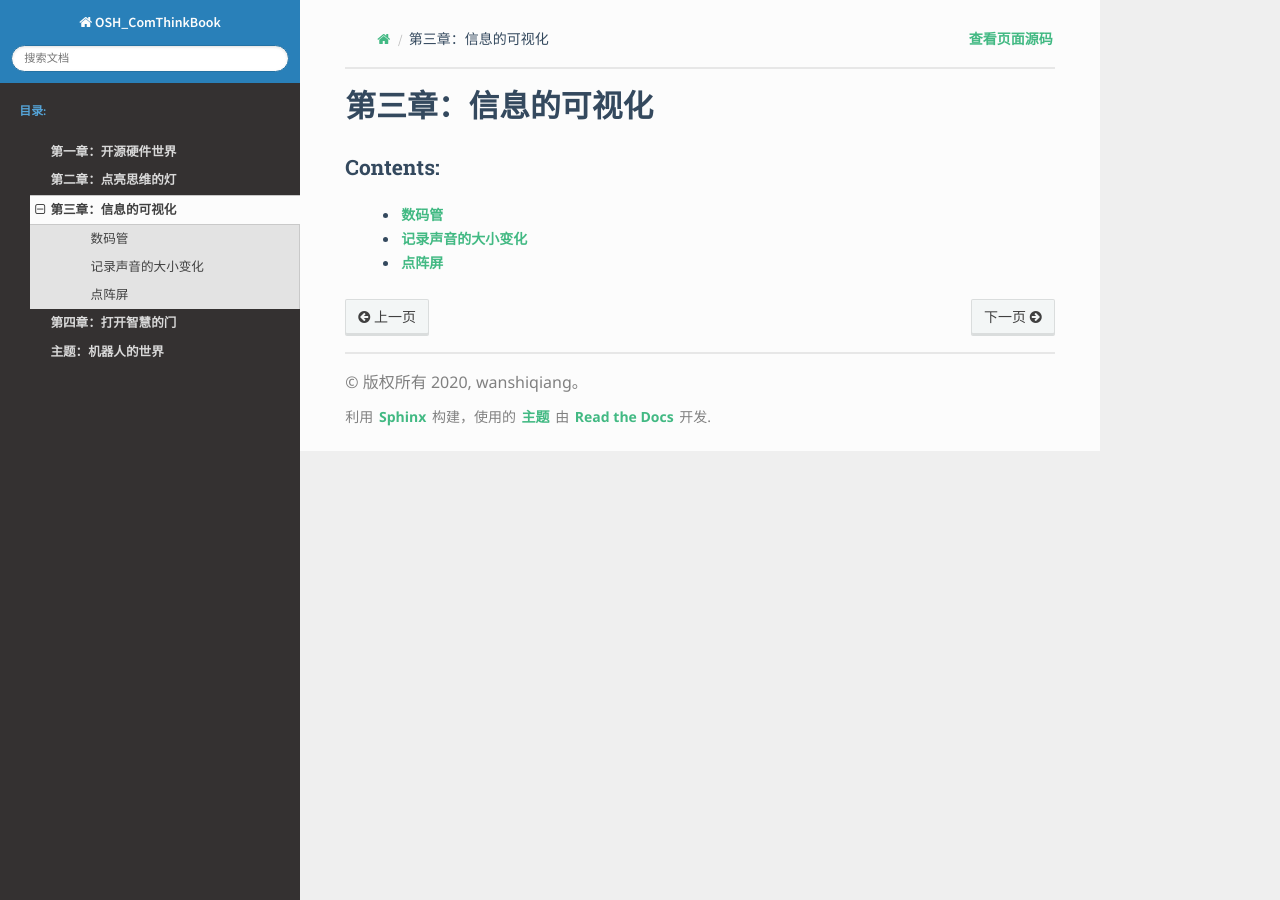
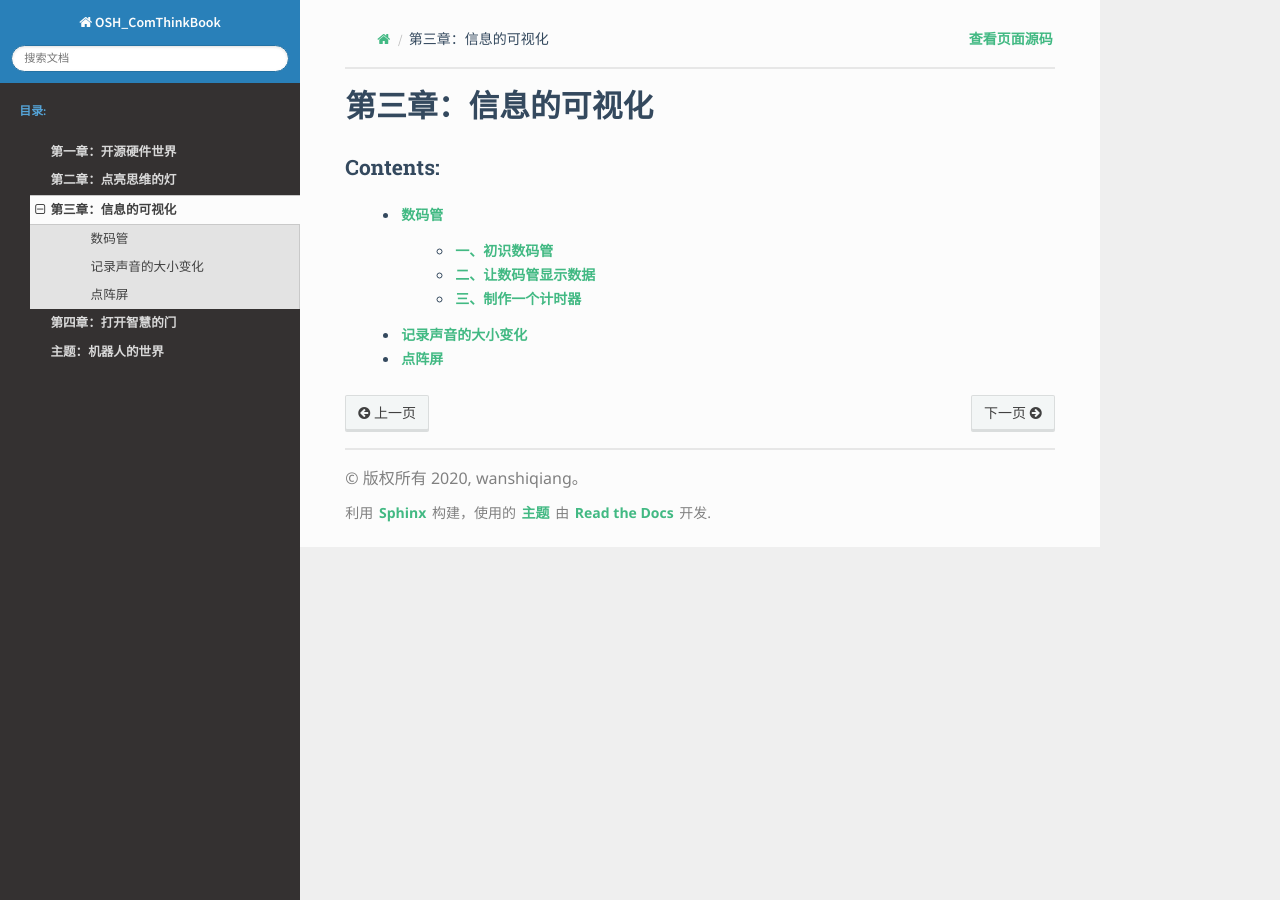
Before and after one commit to wanshiqiang/OSH_ComThinkBook, a Sphinx documentation site: the page built from source/bookDirs/dirPart3.rst, in a window 1280 px wide. Built offline with Sphinx 7.4.7 and the Read the Docs theme 2.0.0, drawn with Linux system fonts in a browser that asks for light colours; a script that is not in the unit is left out; some of the changed lines change nothing that is shown.

Commit message:
数码管章节

```diff
--- a/source/bookChapters/part3/part3_1.md
+++ b/source/bookChapters/part3/part3_1.md
@@ -1 +1,15 @@
 # 数码管
+
+&emsp;&emsp;上一节，在获取`光敏传感器`数据时，为了观察传感器数据的变化，将读取的模拟值存放在了变量中，而变量是在Scratch舞台上实时显示的，那么如果我们的设备要脱离电脑单独显示某些数据如何实现呢？本节，我们就来学习开源硬件中的常见`输出设备`——`数码管`。
+
+## 一、初识数码管
+
+&emsp;&emsp;`数码管`作为一种显示信息的输出装置，在生活中有很多应用。如空调上显示温度、秒表上显示时间、计步器上显示步数、电子计分牌上显示的得分等。
+
+![数码管在生活中的应用](https://gitee.com/wansq0211/markdownImg/raw/master/img/20210421164947.png)
+
+## 二、让数码管显示数据
+
+
+
+## 三、制作一个计时器
```
